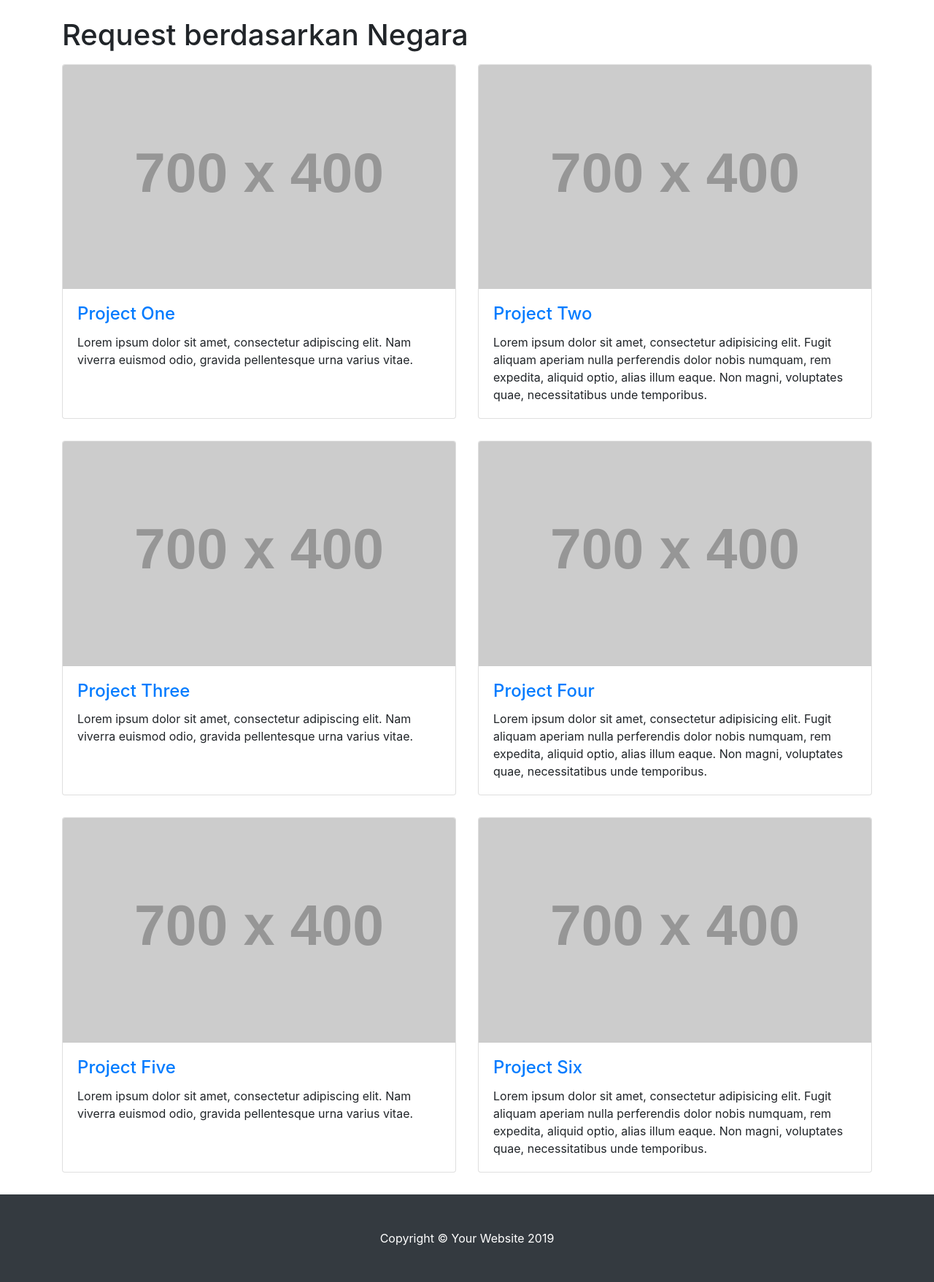
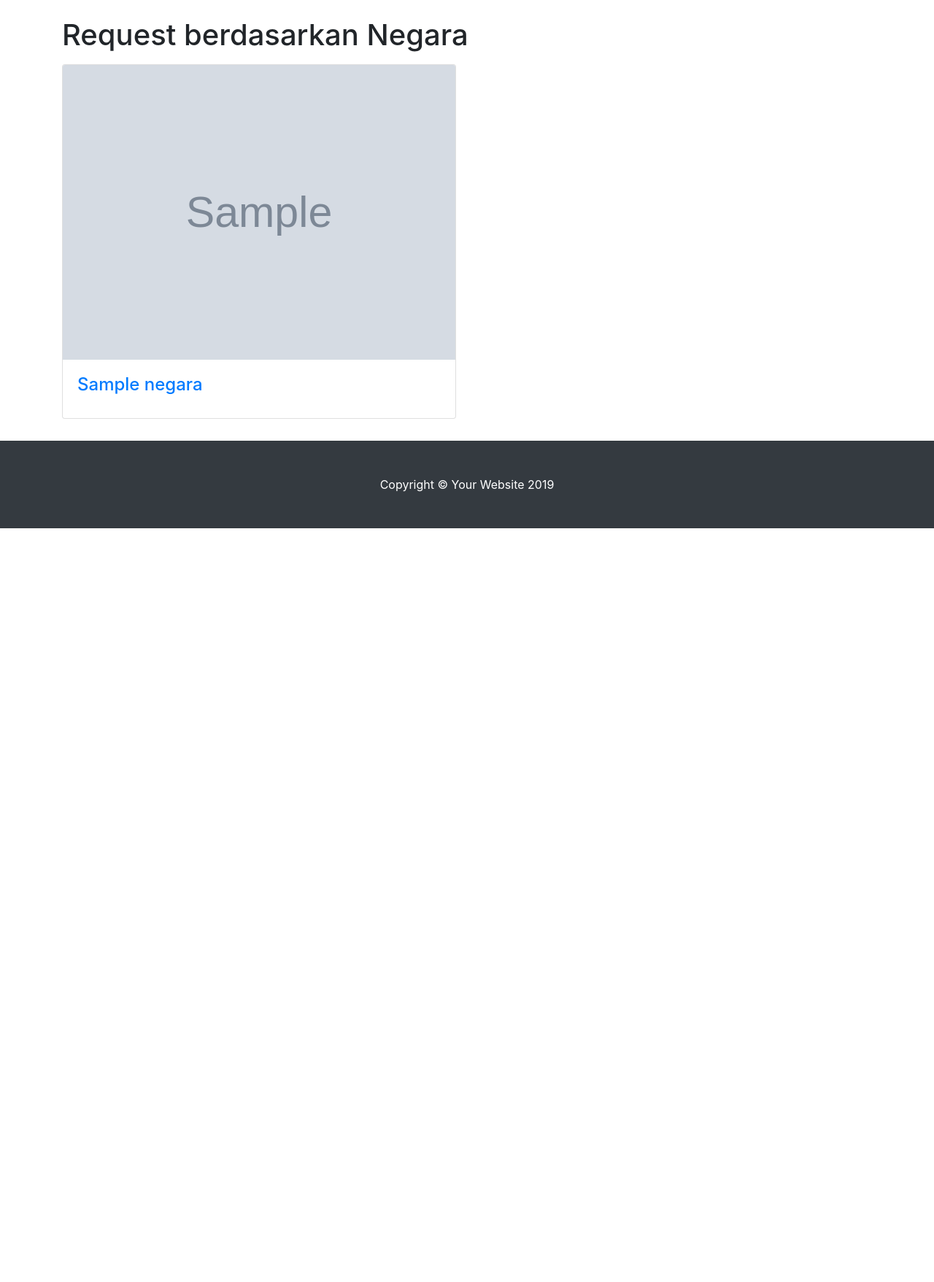
Before and after one commit to fikar46/php-native, a PHP site: page /all-country in a window 1280 px wide. Shown: the part 56-1813 px from the top of the page at 73% size. After the commit the page ends 780 px from the top, so only its background shows below. Run offline with PHP 8.4, Linux system fonts and the light colour scheme; tables that the repository leaves empty or names only in its code hold one stand-in row (values such as "Sample post"); grey boxes marked "Sample" are stand-in pictures; grey boxes labelled with a size stand in for pictures from a placeholder-image service; some libraries are stand-ins or nearby versions.

Commit message:
laptop gessa

```diff
--- a/css/modern-business.css
+++ b/css/modern-business.css
@@ -20,3 +20,15 @@ body {
 .portfolio-item {
   margin-bottom: 30px;
 }
+.card-country {
+  display: block;
+  color: white;
+  background-size: cover !important;
+  background-position: center !important;
+  height: 140px;
+  padding: 45px;
+}
+h2.negara {
+  border: 2px solid;
+  font-size: 37px;
+}
--- a/screen/country.php
+++ b/screen/country.php
@@ -7,73 +7,27 @@
 
 
 <div class="row">
+<?php
+require_once('./src/route/config.php');
+$country = "SELECT * FROM negara";
+$sql = mysql_query($country);
+if(mysql_num_rows($sql)>0){
+  while($row = mysql_fetch_assoc($sql)) {
+    ?>
   <div class="col-lg-6 portfolio-item">
     <div class="card h-100">
-      <a href="product-country"><img class="card-img-top" src="http://placehold.it/700x400" alt=""></a>
+      <a href="product-country?country=<?php echo $row['nama']?>"><img class="card-img-top" src="./image/negara/<?php echo $row['gambar']?>" alt=""></a>
       <div class="card-body">
         <h4 class="card-title">
-          <a href="product-country">Project One</a>
+          <a href="product-country?country=<?php echo $row['nama']?>" style="text-decoration:none "><?php echo $row['nama']?></a>
         </h4>
-        <p class="card-text">Lorem ipsum dolor sit amet, consectetur adipiscing elit. Nam viverra euismod odio, gravida pellentesque urna varius vitae.</p>
       </div>
     </div>
   </div>
-  <div class="col-lg-6 portfolio-item">
-    <div class="card h-100">
-      <a href="product-country"><img class="card-img-top" src="http://placehold.it/700x400" alt=""></a>
-      <div class="card-body">
-        <h4 class="card-title">
-          <a href="product-country">Project Two</a>
-        </h4>
-        <p class="card-text">Lorem ipsum dolor sit amet, consectetur adipisicing elit. Fugit aliquam aperiam nulla perferendis dolor nobis numquam, rem expedita, aliquid optio, alias illum eaque. Non magni, voluptates quae, necessitatibus unde temporibus.</p>
-      </div>
-    </div>
-  </div>
-  <div class="col-lg-6 portfolio-item">
-    <div class="card h-100">
-      <a href="product-country"><img class="card-img-top" src="http://placehold.it/700x400" alt=""></a>
-      <div class="card-body">
-        <h4 class="card-title">
-          <a href="product-country">Project Three</a>
-        </h4>
-        <p class="card-text">Lorem ipsum dolor sit amet, consectetur adipiscing elit. Nam viverra euismod odio, gravida pellentesque urna varius vitae.</p>
-      </div>
-    </div>
-  </div>
-  <div class="col-lg-6 portfolio-item">
-    <div class="card h-100">
-      <a href="product-country"><img class="card-img-top" src="http://placehold.it/700x400" alt=""></a>
-      <div class="card-body">
-        <h4 class="card-title">
-          <a href="product-country">Project Four</a>
-        </h4>
-        <p class="card-text">Lorem ipsum dolor sit amet, consectetur adipisicing elit. Fugit aliquam aperiam nulla perferendis dolor nobis numquam, rem expedita, aliquid optio, alias illum eaque. Non magni, voluptates quae, necessitatibus unde temporibus.</p>
-      </div>
-    </div>
-  </div>
-  <div class="col-lg-6 portfolio-item">
-    <div class="card h-100">
-      <a href="product-country"><img class="card-img-top" src="http://placehold.it/700x400" alt=""></a>
-      <div class="card-body">
-        <h4 class="card-title">
-          <a href="product-country">Project Five</a>
-        </h4>
-        <p class="card-text">Lorem ipsum dolor sit amet, consectetur adipiscing elit. Nam viverra euismod odio, gravida pellentesque urna varius vitae.</p>
-      </div>
-    </div>
-  </div>
-  <div class="col-lg-6 portfolio-item">
-    <div class="card h-100">
-      <a href="product-country"><img class="card-img-top" src="http://placehold.it/700x400" alt=""></a>
-      <div class="card-body">
-        <h4 class="card-title">
-          <a href="product-country">Project Six</a>
-        </h4>
-        <p class="card-text">Lorem ipsum dolor sit amet, consectetur adipisicing elit. Fugit aliquam aperiam nulla perferendis dolor nobis numquam, rem expedita, aliquid optio, alias illum eaque. Non magni, voluptates quae, necessitatibus unde temporibus.</p>
-      </div>
-    </div>
-  </div>
-</div>
+  <?php
+  }
+}
+?>
 <!-- /.row -->
 
 <!-- Pagination -->
@@ -100,6 +54,6 @@
     </a>
   </li>
 </ul> -->
-
+</div>
 </div>
 <!-- /.container -->
```
Also changed, not shown: component/card-country.php (+5 -2 lines).
